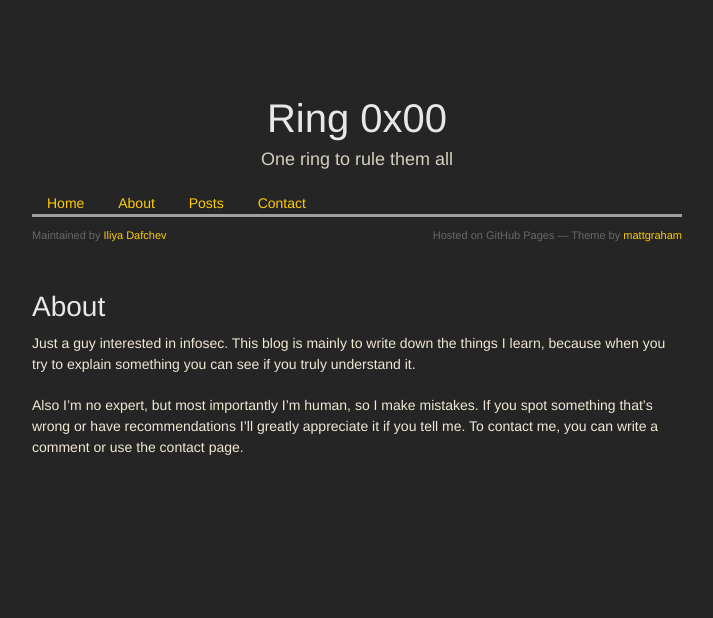
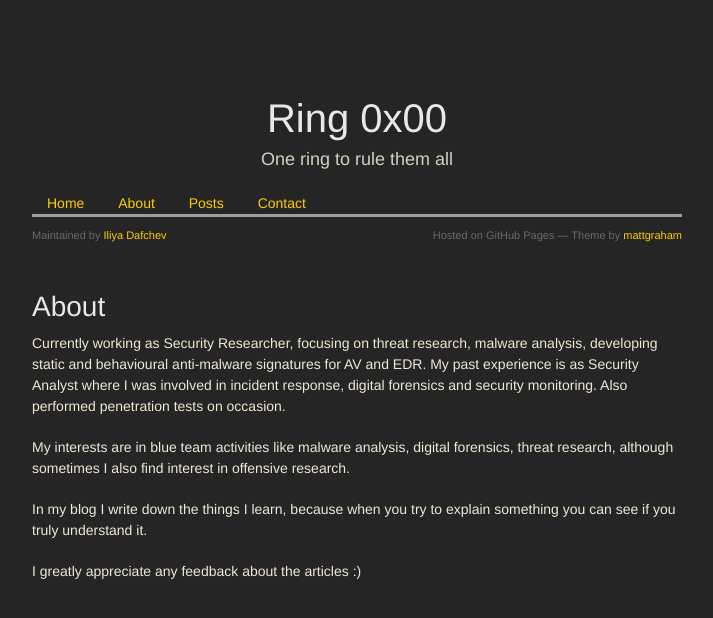
Before and after one commit to idafchev/idafchev.github.io, a Jekyll site: the page built from about.md, in a window 1280 px wide. Shown: the top 618 px of the page, without its empty margins (283-996 px from the left). Built offline with Jekyll 4.4.1, drawn with Linux system fonts in a browser that asks for light colours; nearby versions of some CDN libraries; some web fonts are replaced.

Commit message:
Update about.md

```diff
--- a/about.md
+++ b/about.md
@@ -3,6 +3,10 @@ layout: page
 title: About
 description: "About me and the purpose of this blog"
 ---
-Just a guy interested in infosec. This blog is mainly to write down the things I learn, because when you try to explain something you can see if you truly understand it.
+Currently working as Security Researcher, focusing on threat research, malware analysis, developing static and behavioural anti-malware signatures for AV and EDR. My past experience is as Security Analyst where I was involved in incident response, digital forensics and security monitoring. Also performed penetration tests on occasion.
 
-Also I'm no expert, but most importantly I'm human, so I make mistakes. If you spot something that's wrong or have recommendations I'll greatly appreciate it if you tell me. To contact me, you can write a comment or use the contact page.
+My interests are in blue team activities like malware analysis, digital forensics, threat research, although sometimes I also find interest in offensive research.
+
+In my blog I write down the things I learn, because when you try to explain something you can see if you truly understand it.
+
+I greatly appreciate any feedback about the articles :)
```
